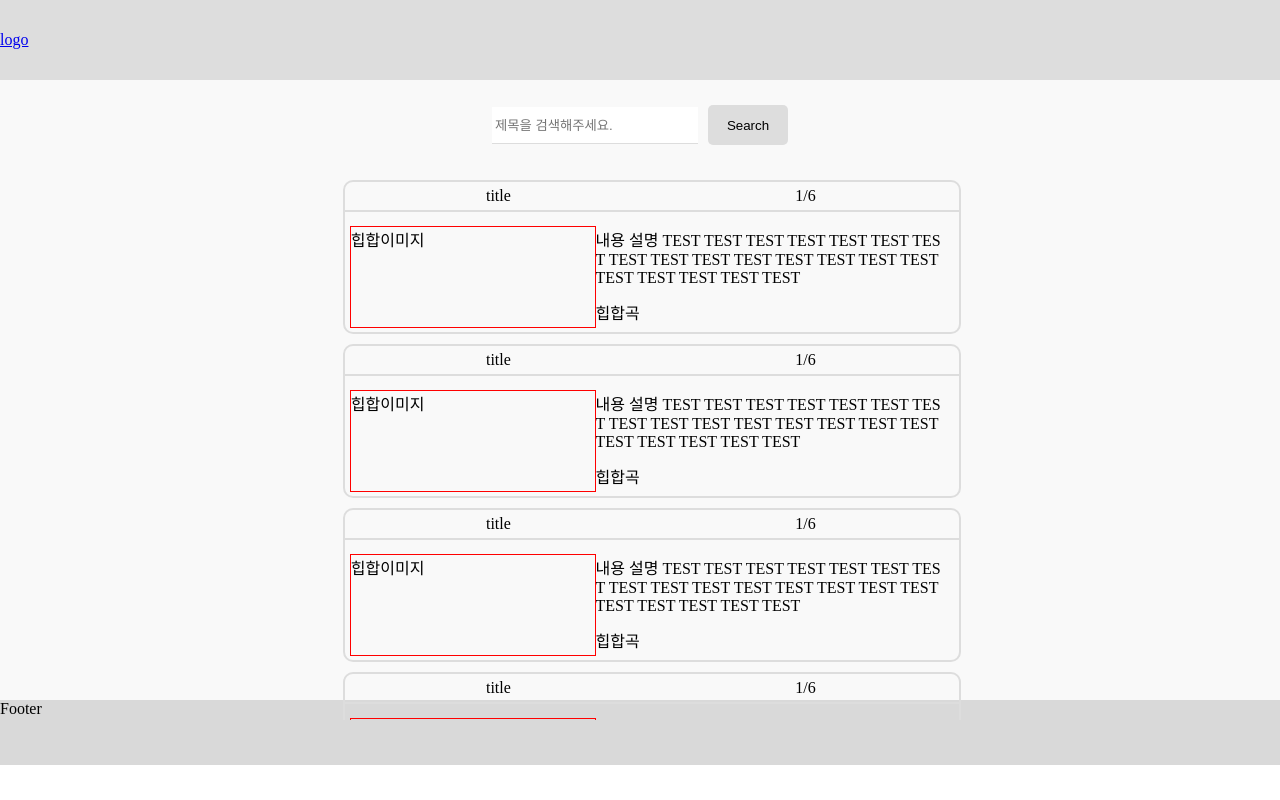
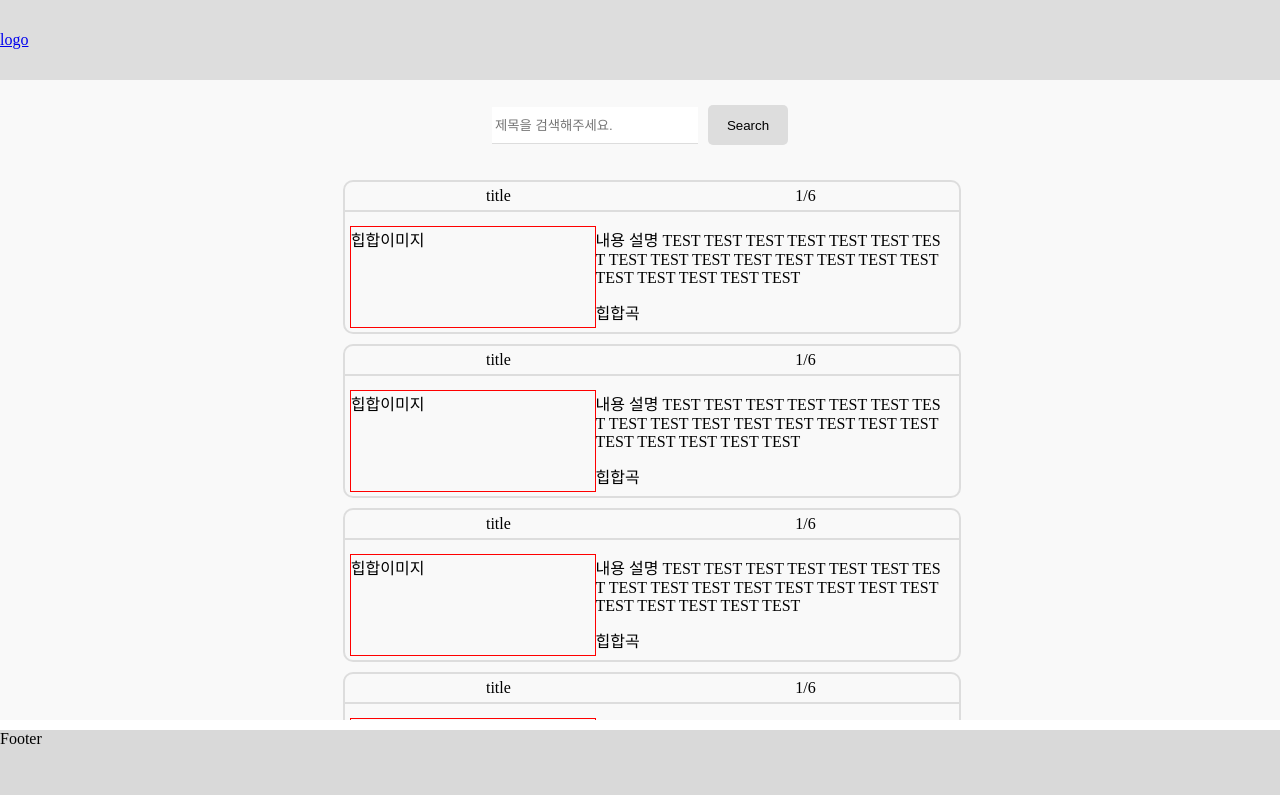
Before and after one commit to we-are-dj/client-vue, a Vue app: page / in a window 1280 px wide. Built offline with nearby package versions, Linux system fonts and the light colour scheme.

Commit message:
레이아웃 살짝 수정

```diff
--- a/src/Layout/MainLayout.vue
+++ b/src/Layout/MainLayout.vue
@@ -34,7 +34,9 @@ export default {
     justify-content: center;
     width: 100%;
     background: #f9f9f9;
-    height: 620px;
+    height: 100%;
+    min-height: 620px;
+    margin-bottom: 10px;
 }
 .footer {
     display: flex;
```
